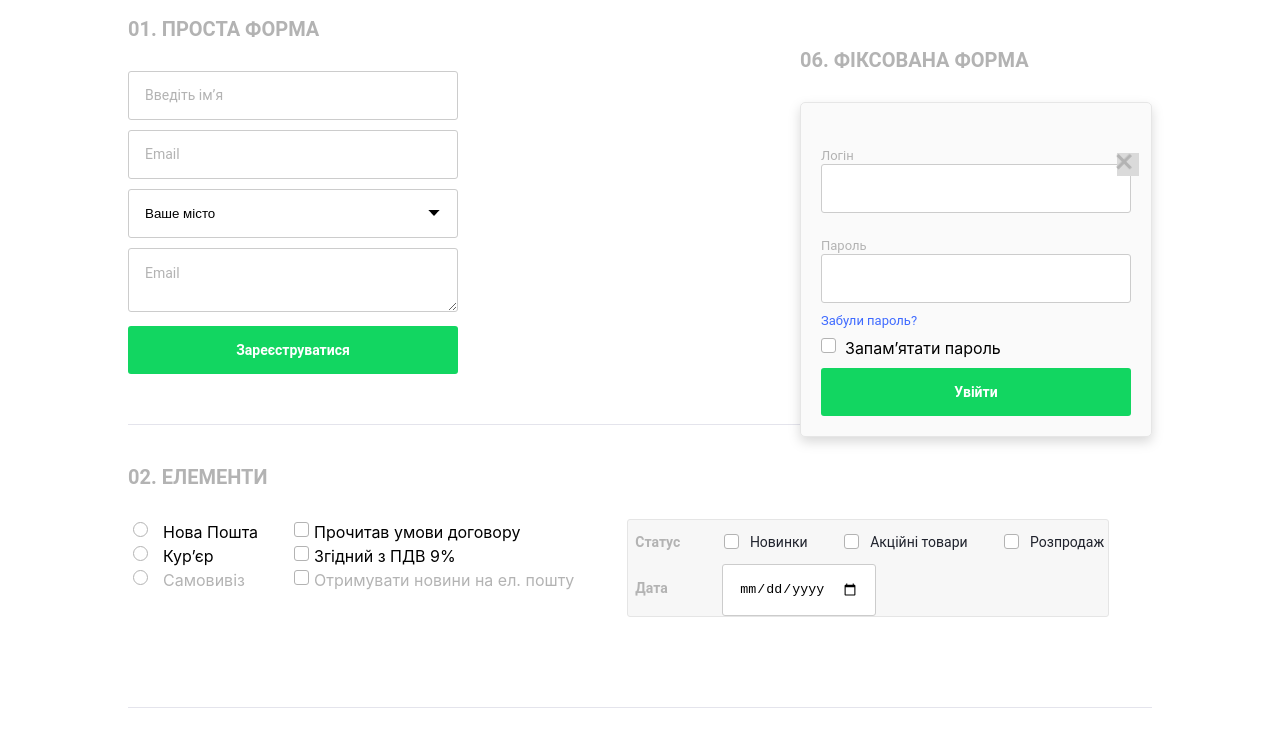
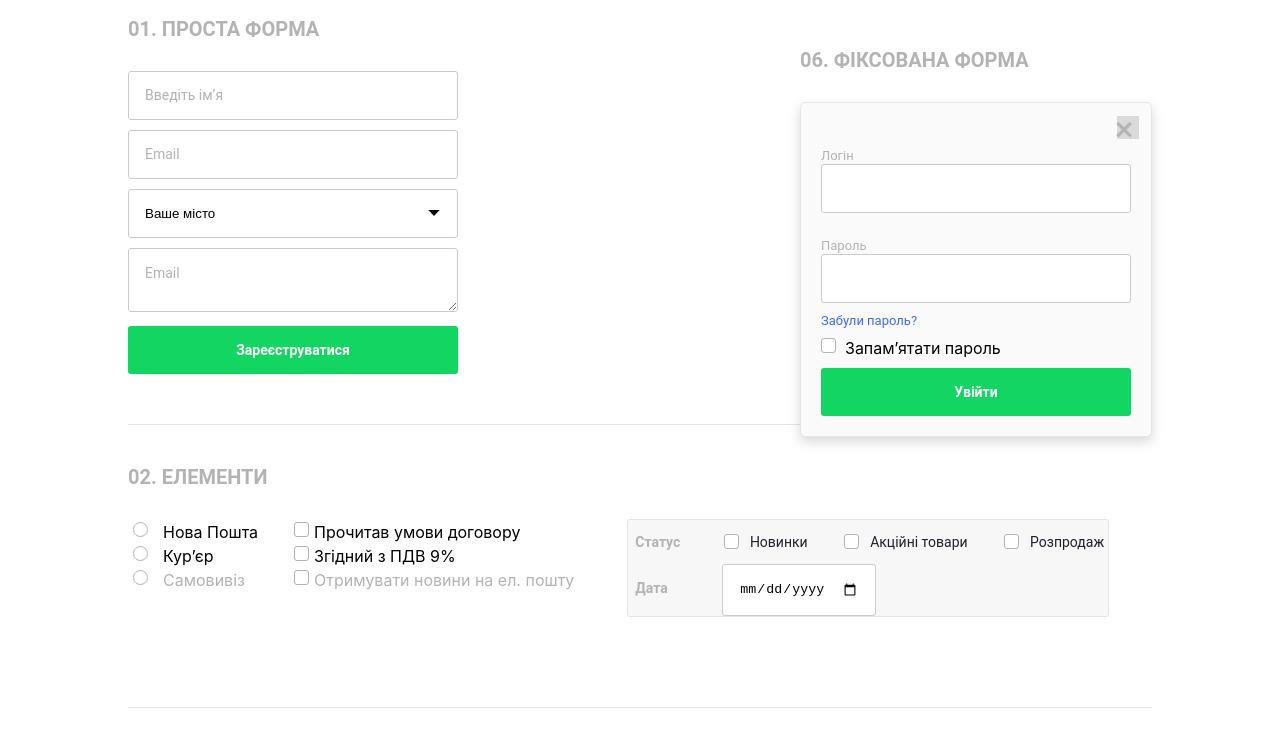
Before and after one commit to slavik1503/form, a plain HTML site: page index.html in a window 1280 px wide. Shown: the part 57-800 px from the top of the page. Drawn offline with Linux system fonts and the light colour scheme.

Commit message:
correct button

```diff
--- a/css/style.css
+++ b/css/style.css
@@ -477,7 +477,7 @@ table.location td.selected{
 .form-last{
     position: fixed;
     display: inline-block;
-    top: 26.3%;
+    top: 21.6%;
     right: 11%;
     z-index: 1;
     width: 22px;
@@ -493,7 +493,7 @@ table.location td.selected{
 .cross+label{
     position: fixed;
     display: inline-block;
-    top: 24%;
+    top: 20%;
     right: 11%;
     font-size: 40px;
     transform: rotate(45deg);
```
